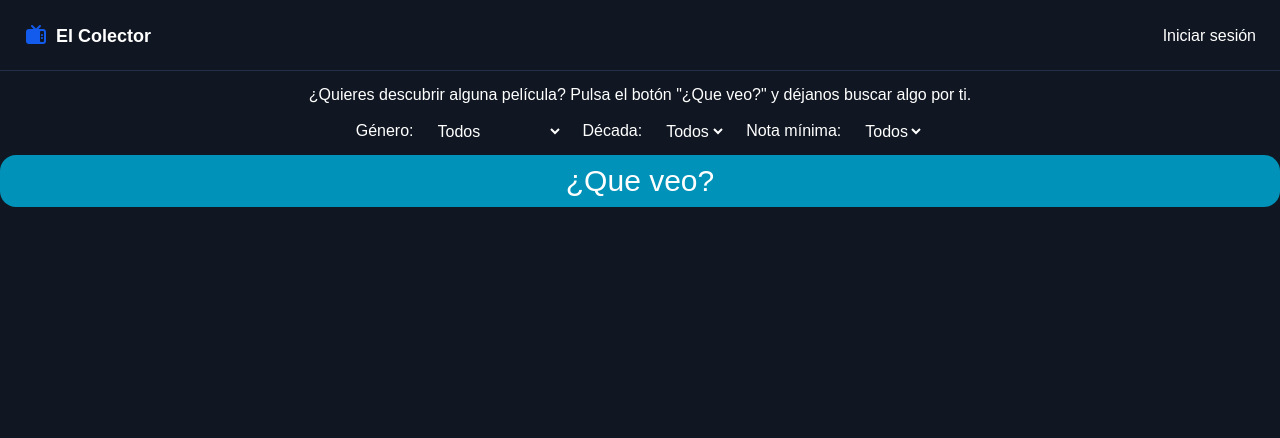
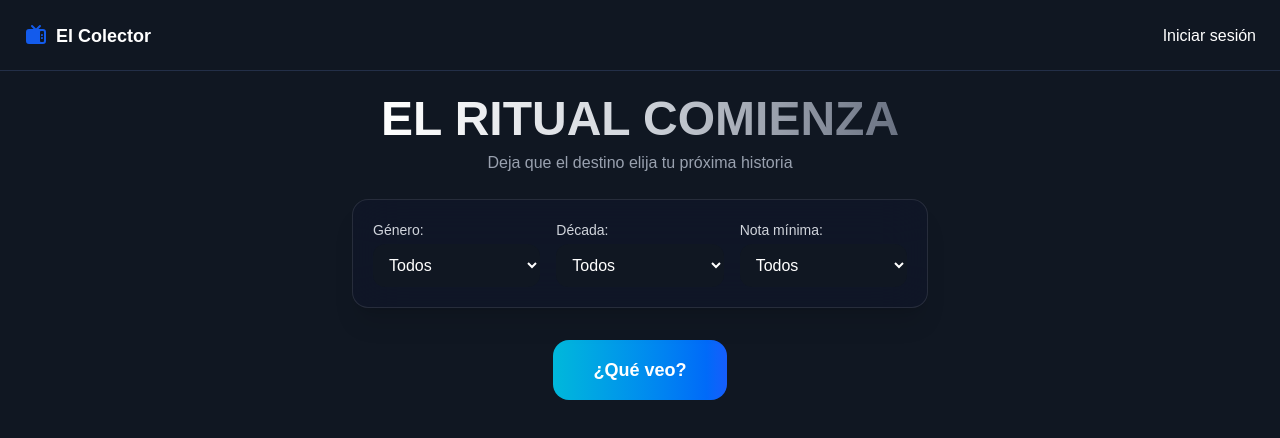
Before and after one commit to JaviFrost8/theCollectorV2, a Next.js app: page /random in a window 1280 px wide. Shown: the top 438 px of the page. Built offline with nearby package versions, Linux system fonts and the light colour scheme; no server answers.

Commit message:
feat: Sección 'Que veo' terminada + total películas añadidas en el mes en dashboard

```diff
--- a/app/api/recommend/route.ts
+++ b/app/api/recommend/route.ts
@@ -1,4 +1,4 @@
-import { fetchSearchMovie } from '@/lib/tmdb';
+import { fetchRandomMovie } from '@/lib/tmdb';
 import { NextResponse } from 'next/server';
 
 export async function GET(req: Request) {
@@ -14,7 +14,7 @@ export async function GET(req: Request) {
       ? Number(searchParams.get('rating'))
       : null;
 
-    const movie = await fetchSearchMovie(genre, year, rating);
+    const movie = await fetchRandomMovie(genre, year, rating);
 
     return NextResponse.json(movie);
   } catch (err) {
--- a/app/components/FiltersOptions.tsx
+++ b/app/components/FiltersOptions.tsx
@@ -18,9 +18,15 @@ export const FiltersOptions = ({
   setRating,
 }: FiltersOptionsProps) => {
   return (
-    <div className="flex justify-center">
-      <div className="flex flex-col md:flex-row gap-5 p-3">
-        <label htmlFor="genreSelect">Género:</label>
+    <div
+      className="mt-6 w-full max-w-xl bg-[#0f172a]/60 backdrop-blur-xl
+                border border-white/10 rounded-2xl p-5 shadow-xl"
+    >
+      <div className="flex flex-col md:flex-row gap-4 w-full max-w-4xl">
+        <div className="flex flex-col flex-1">
+          <label className="mb-1 text-sm text-gray-300" htmlFor="genreSelect">
+            Género:
+          </label>
           <select
             id="genreSelect"
             name="genre"
@@ -28,6 +34,8 @@ export const FiltersOptions = ({
             onChange={(e) =>
               setGenre(e.target.value ? Number(e.target.value) : null)
             }
+            className="w-full p-3 rounded-xl bg-[#101722] text-white
+                   focus:outline-none focus:ring-2 focus:ring-blue-500"
           >
             <option value="">Todos</option>
             <option value={28}>Acción</option>
@@ -50,8 +58,11 @@ export const FiltersOptions = ({
             <option value={10752}>Bélica</option>
             <option value={37}>Western</option>
           </select>
-
-        <label htmlFor="yearInput">Década:</label>
+        </div>
+        <div className="flex flex-col flex-1">
+          <label className="mb-1 text-sm text-gray-300" htmlFor="yearInput">
+            Década:
+          </label>
           <select
             id="yearInput"
             name="year"
@@ -59,6 +70,8 @@ export const FiltersOptions = ({
             onChange={(e) =>
               setYear(e.target.value ? Number(e.target.value) : null)
             }
+            className="w-full p-3 rounded-xl bg-[#101722] text-white
+                   focus:outline-none focus:ring-2 focus:ring-blue-500"
           >
             <option value="">Todos</option>
             <option value="1910">1910s</option>
@@ -74,21 +87,21 @@ export const FiltersOptions = ({
             <option value="2010">2010s</option>
             <option value="2020">2020s</option>
           </select>
-
-        <label htmlFor="ratingSelect">Nota mínima:</label>
+        </div>
+        <div className="flex flex-col flex-1">
+          <label className="mb-1 text-sm text-gray-300" htmlFor="ratingSelect">
+            Nota mínima:
+          </label>
           <select
             id="ratingSelect"
             value={rating ?? ''}
             onChange={(e) =>
               setRating(e.target.value ? Number(e.target.value) : null)
             }
+            className="w-full p-3 rounded-xl bg-[#101722] text-white
+                   focus:outline-none focus:ring-2 focus:ring-blue-500"
           >
             <option value="">Todos</option>
-          <option value="0">0+</option>
-          <option value="1">1+</option>
-          <option value="2">2+</option>
-          <option value="3">3+</option>
-          <option value="4">4+</option>
             <option value="5">5+</option>
             <option value="6">6+</option>
             <option value="7">7+</option>
@@ -96,5 +109,6 @@ export const FiltersOptions = ({
           </select>
         </div>
       </div>
+    </div>
   );
 };
--- a/app/page.tsx
+++ b/app/page.tsx
@@ -10,6 +10,7 @@ import {
 import GenreDonutChart from './components/GenreDonutChart';
 import { WeeklyMovie } from './components/WeeklyMovie';
 import { RecentMovies } from './components/RecentMovies';
+import { countMoviesThisMonth } from './utils/countMoviesThisMonth';
 
 export default function Home() {
   const { user, genreStats } = useContextAuth();
@@ -23,7 +24,7 @@ export default function Home() {
         <div className="flex gap-2">
           <span className="text-3xl">{movies?.length ?? 0}</span>{' '}
           <span className="flex items-end pb-1 text-green-600 text-sm">
-            +12 este mes
+            +{countMoviesThisMonth(movies)} este mes
           </span>
         </div>
       </div>
--- a/app/random/page.tsx
+++ b/app/random/page.tsx
@@ -2,7 +2,6 @@
 
 import { useState } from 'react';
 import { FiltersOptions } from '../components/FiltersOptions';
-import { fetchSearchMovie } from '@/lib/tmdb';
 import Image from 'next/image';
 import Link from 'next/link';
 
@@ -12,6 +11,7 @@ interface Movie {
   overview: string;
   poster_path: string;
   vote_average: number;
+  backdrop_path: string;
 }
 
 export default function FavoritesPage() {
@@ -21,6 +21,10 @@ export default function FavoritesPage() {
   const [movie, setMovie] = useState<Movie | null>(null);
   const [loading, setLoading] = useState<boolean>(false);
   const [error, setError] = useState<string | null>(null);
+
+  const backdropMovie = movie?.backdrop_path
+    ? `https://image.tmdb.org/t/p/original${movie.backdrop_path}`
+    : '';
 
   async function handleClick() {
     try {
@@ -46,11 +50,22 @@ export default function FavoritesPage() {
   }
 
   return (
-    <div className="flex flex-col">
-      <p className="flex pt-3 text-center justify-center">
-        ¿Quieres descubrir alguna película? Pulsa el botón "¿Que veo?" y déjanos
-        buscar algo por ti.
+    <div className="flex flex-col mb-40 w-full">
+      <div className="flex flex-col items-center px-4">
+        <p
+          className="mt-6 text-3xl md:text-5xl font-bold text-center
+                    bg-linear-to-r from-white via-gray-300 to-gray-500
+                    bg-clip-text text-transparent"
+        >
+          EL RITUAL COMIENZA
         </p>
+
+        <p className="text-gray-400 mt-2 text-center max-w-md">
+          Deja que el destino elija tu próxima historia
+        </p>
+      </div>
+
+      <div className="flex justify-center w-full px-4">
         <FiltersOptions
           genre={genre}
           setGenre={setGenre}
@@ -59,31 +74,80 @@ export default function FavoritesPage() {
           rating={rating}
           setRating={setRating}
         />
-      <div className="flex flex-col justify-center">
+      </div>
+
+      <div className="flex justify-center">
         <button
           disabled={loading}
-          className="cursor-pointer text-3xl bg-cyan-600 p-2 rounded-2xl"
           onClick={handleClick}
+          className="cursor-pointer mt-8 px-10 py-4 rounded-2xl
+                   bg-linear-to-r from-cyan-500 to-blue-600
+                   hover:scale-105 hover:shadow-cyan-500/30 hover:shadow-xl
+                   active:scale-95
+                   transition-all duration-300
+                   text-lg font-semibold
+                   disabled:opacity-50"
         >
-          ¿Que veo?
+          {loading ? 'Buscando...' : '¿Qué veo?'}
         </button>
+      </div>
+
+      <div className="mt-6">
         {error && !movie && (
           <p className="text-red-500 text-center mt-2">{error}</p>
         )}
-        {movie ? (
-          <div className="flex flex-col">
-            <h2>{movie.title}</h2>
+
+        {movie && (
+          <div className="w-full mt-3">
+            <div className="relative w-full py-20 overflow-hidden">
+              <div className="absolute inset-0 -z-10">
+                <div
+                  className="absolute inset-0 bg-cover bg-center
+                           scale-110 blur-md"
+                  style={{ backgroundImage: `url(${backdropMovie})` }}
+                />
+
+                <div className="absolute inset-0 bg-black/70" />
+
+                <div
+                  className="absolute inset-0
+                              bg-linear-to-b
+                              from-transparent via-black/60 to-black"
+                />
+              </div>
+
+              <div className="max-w-xl mx-auto px-4 text-center animate-fade-in">
+                <h2 className="text-2xl md:text-3xl font-semibold">
+                  {movie.title}
+                </h2>
+
                 <Link href={`/movie/${movie.id}`}>
                   <Image
-                alt={movie.title}
-                src={`https://image.tmdb.org/t/p/w500${movie.poster_path}`}
-                width={200}
-                height={300}
+                    alt={movie.title || ''}
+                    src={
+                      movie.poster_path
+                        ? `https://image.tmdb.org/t/p/w500${movie.poster_path}`
+                        : '/nophoto.avif'
+                    }
+                    width={250}
+                    height={350}
+                    className="rounded-2xl mt-6 border border-white/20
+                             mx-auto
+                             transition-all duration-300
+                             hover:scale-105 hover:shadow-2xl"
                   />
                 </Link>
+
+                <p className="mt-4 text-gray-300">
+                  ⭐ {movie.vote_average.toFixed(1)}
+                </p>
+
+                <p className="mt-4 text-gray-400 text-sm leading-relaxed">
+                  {movie.overview}
+                </p>
               </div>
-        ) : (
-          <div></div>
+            </div>
+          </div>
         )}
       </div>
     </div>
--- a/lib/tmdb.ts
+++ b/lib/tmdb.ts
@@ -88,7 +88,7 @@ export async function fetchWeeklyMovie() {
   return detailsMovie;
 }
 
-export async function fetchSearchMovie(
+export async function fetchRandomMovie(
   genre: number | null,
   year: number | null,
   rating: number | null,
@@ -96,13 +96,19 @@ export async function fetchSearchMovie(
   const apiKey = process.env.TMDB_API_KEY;
   if (!apiKey) throw new Error('TMDB API key no definida');
 
-  const url = new URL('https://api.themoviedb.org/3/discover/movie');
+  const baseUrl = 'https://api.themoviedb.org/3/discover/movie';
+
+  const buildUrl = () => {
+    const url = new URL(baseUrl);
+
     url.searchParams.append('api_key', apiKey);
     url.searchParams.append('language', 'es-ES');
-  url.searchParams.append('vote_count.gte', '20'); // mínimo 20 votos
+    url.searchParams.append('vote_count.gte', '5');
     url.searchParams.append('sort_by', 'popularity.desc');
 
-  if (genre !== null) url.searchParams.append('with_genres', genre.toString());
+    if (genre !== null)
+      url.searchParams.append('with_genres', genre.toString());
+
     if (year !== null) {
       const startYear = year;
       const endYear = year + 9;
@@ -114,31 +120,57 @@ export async function fetchSearchMovie(
     if (rating !== null)
       url.searchParams.append('vote_average.gte', rating.toString());
 
-  const randomPage = Math.floor(Math.random() * 5) + 1;
-  url.searchParams.append('page', randomPage.toString());
+    return url;
+  };
 
-  const res = await fetch(url.toString());
+  // 1. Primera llamada para saber cuántas páginas hay
+  const firstUrl = buildUrl();
+  firstUrl.searchParams.append('page', '1');
+
+  const firstRes = await fetch(firstUrl.toString());
+  if (!firstRes.ok) throw new Error('Error al hacer fetch a TMDB');
+
+  const firstData = await firstRes.json();
+
+  if (!firstData.results || firstData.results.length === 0) {
+    return { error: 'No se encontraron películas con esos filtros' };
+  }
+
+  // 2. Elegir página aleatoria
+  const totalPages = Math.min(firstData.total_pages, 500);
+  const randomPage = Math.floor(Math.random() * totalPages) + 1;
+
+  const randomUrl = buildUrl();
+  randomUrl.searchParams.append('page', randomPage.toString());
+
+  const res = await fetch(randomUrl.toString());
   if (!res.ok) throw new Error('Error al hacer fetch a TMDB');
 
   const data = await res.json();
 
-  // Si no hay resultados en esta página, intentar con la página 1
-  const results = data.results && data.results.length > 0 ? data.results : null;
+  let results = data.results && data.results.length > 0 ? data.results : null;
 
+  // 3. Fallback si la página aleatoria viene vacía
   if (!results) {
-    url.searchParams.set('page', '1');
-    const fallbackRes = await fetch(url.toString());
+    const fallbackUrl = buildUrl();
+    fallbackUrl.searchParams.append('page', '1');
+
+    const fallbackRes = await fetch(fallbackUrl.toString());
     const fallbackData = await fallbackRes.json();
+
     if (!fallbackData.results || fallbackData.results.length === 0) {
-      // Ya no hay resultados en ninguna página, devolver mensaje en lugar de error
       return { error: 'No se encontraron películas con esos filtros' };
     }
+
     const fallbackIndex = Math.floor(
       Math.random() * fallbackData.results.length,
     );
+
     return fallbackData.results[fallbackIndex];
   }
 
+  // 4. Random dentro de la página
   const randomIndex = Math.floor(Math.random() * results.length);
+
   return results[randomIndex];
 }
```
Also changed, not shown: app/globals.css (+15 -0 lines), app/utils/countMoviesThisMonth.ts (added, +17 -0 lines). Lines whose indentation alone changed are shown as unchanged.
